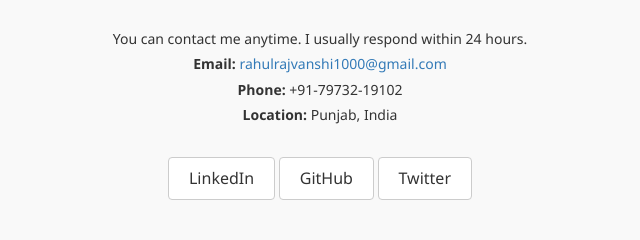
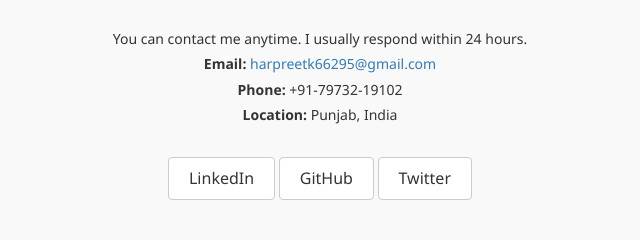
Before and after one commit to Harpreet1405/portfolio, a plain HTML site: page contact.html in a window 1280 px wide. Shown: the part 396-636 px from the top of the page, 320-960 px from the left. Drawn offline with nearby package versions, Linux system fonts and the light colour scheme.

Commit message:
contact.html

```diff
--- a/contact.html
+++ b/contact.html
@@ -34,7 +34,7 @@
 <section class="container text-center section">
   <h2>📬 Reach Out</h2>
   <p>You can contact me anytime. I usually respond within 24 hours.</p>
-  <p><strong>Email:</strong> <a href="mailto: harpreetk66295@gmail.com">rahulrajvanshi1000@gmail.com</a></p>
+  <p><strong>Email:</strong> <a href="mailto: harpreetk66295@gmail.com">harpreetk66295@gmail.com</a></p>
   <p><strong>Phone:</strong> +91-79732-19102</p>
   <p><strong>Location:</strong> Punjab, India</p>
 
```
